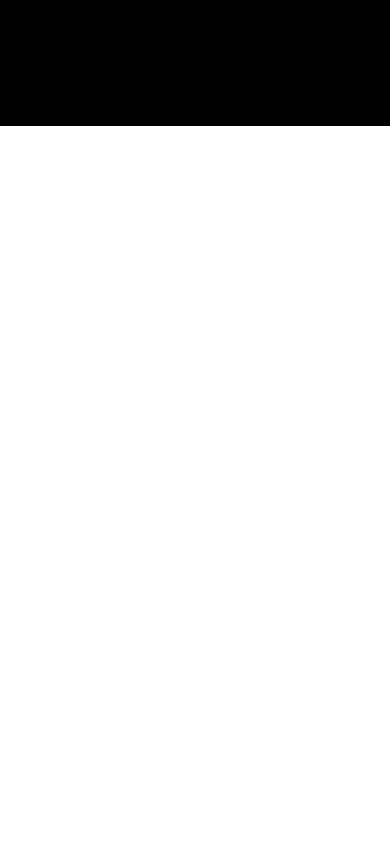
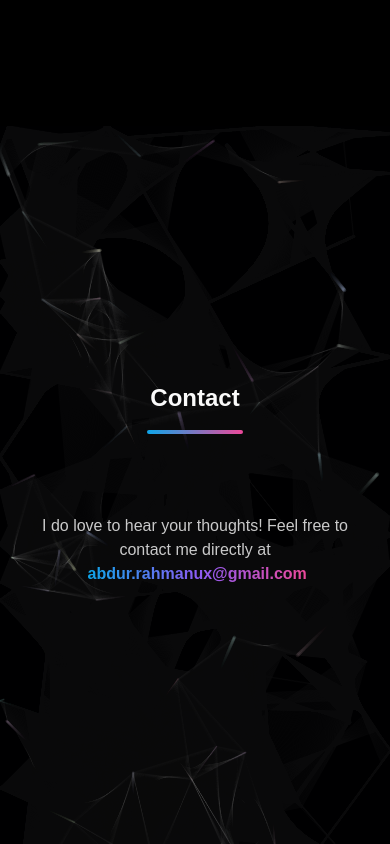
Before and after one commit to abdurrx/Abdur-Rahman, a Next.js app: page / in a window 390 px wide. Shown: the part 9180-10024 px from the top of the page. Before the commit the page ends 9306 px from the top, so only its background shows below. Built offline with nearby package versions, Linux system fonts and the light colour scheme.

Commit message:
Add Contact and Footer

```diff
--- a/app/page.tsx
+++ b/app/page.tsx
@@ -1,21 +1,23 @@
-import { Analytics } from "@vercel/analytics/react"
 import Navbar from "@/components/navbar";
 import Hero from "@/components/hero";
 import About from "@/components/about";
 import Projects from "@/components/projects";
 import Skills from "@/components/skills";
 import Experience from "@/components/experience";
+import Contact from "@/components/contact";
+import Footer from "@/components/footer";
 
 export default function Home() {
   return (
     <div className="min-h-screen bg-gray-900">
-      <Analytics/>
       <Navbar />
       <Hero />
       <About />
       <Projects />
       <Skills />
       <Experience />
+      <Contact />
+      <Footer />
     </div>
   );
 }
--- /dev/null
+++ b/components/contact.tsx
@@ -0,0 +1,36 @@
+'use client';
+import { ParticleCanvas } from "@/hooks/particle";
+import { motion } from "framer-motion";
+
+export default function Contact() {
+  return (
+    <section id="contact" className="min-h-screen py-64 md:py-52 mb-[-73] overflow-hidden relative">
+      <ParticleCanvas />
+      <div className="max-w-screen-lg md:max-w-4xl mx-auto px-6">
+        {/* Section Heading */}
+        <motion.div
+        initial={{ opacity: 0, y: 20 }}
+        whileInView={{ opacity: 1, y: 0 }}
+        transition={{ duration: 0.6 }}
+        className="flex flex-col items-center relative mb-20">
+          <h2 className="text-2xl md:text-4xl font-bold text-content mb-4 text-center">Contact</h2>
+
+          <div className="w-24 md:w-36 h-1 bg-gradient-to-r from-primary to-tertiary rounded-full" />
+        </motion.div>
+
+        {/* Contact Content */}
+        <motion.p
+        initial={{ opacity: 0, y: 20 }}
+        whileInView={{ opacity: 1, y: 0 }}
+        transition={{ duration: 0.6 }}
+        className="relative text-md md:text-2xl text-content/80 text-center">
+          I do love to hear your thoughts! Feel free to contact me directly at &nbsp;
+          <a className="font-bold bg-gradient-to-r from-primary via-secondary to-tertiary bg-clip-text text-transparent"
+          href="mailto:abdur.rahmanux@gmail.com">
+            abdur.rahmanux@gmail.com
+          </a>
+        </motion.p>
+      </div>
+    </section>
+  );
+}
--- /dev/null
+++ b/components/footer.tsx
@@ -0,0 +1,11 @@
+export default function footer() {
+  return (
+    <footer className="relative border-t border-black/10 bg-background/80">
+      <div className="max-w-screen-lg md:max-w-6xl mx-auto px-4 sm:px-6 lg:px-8 py-6">
+        <p className="text-center">
+          &copy; {new Date().getFullYear()} Abdur Rahman. All rights reserved
+        </p>
+      </div>
+    </footer>
+  );
+}
--- a/components/hero.tsx
+++ b/components/hero.tsx
@@ -46,7 +46,7 @@ export default function Hero() {
             transition={{ duration: 0.8, delay: 1.2 }}
             whileHover={{ scale: 1.05, transition: { duration: 0.2 } }}
             onClick={() => window.open("/resume.pdf", "_blank")}
-            className="relative overflow-hidden px-6 md:px-8 py-3 md:py-4 rounded-full bg-surface border border-white/10 hover:border-primary/30 group">
+            className="relative overflow-hidden px-6 py-3 rounded-full bg-surface border border-white/10 hover:border-primary/30 group">
               <span className="text-md md:text-xl text-content group-hover:text-primary transition-colors">
                 Download CV
               </span>
--- a/package.json
+++ b/package.json
@@ -10,7 +10,6 @@
   },
   "dependencies": {
     "@heroicons/react": "^2.2.0",
-    "@vercel/analytics": "^1.5.0",
     "framer-motion": "^12.4.2",
     "next": "15.1.7",
     "react": "^19.0.0",
```
Also changed, not shown: 1 other file (tests, documents, lock files or other folders).
